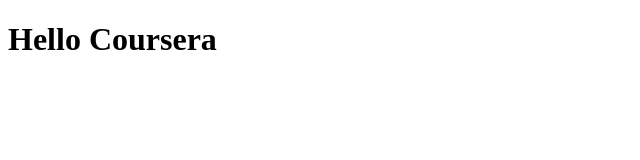
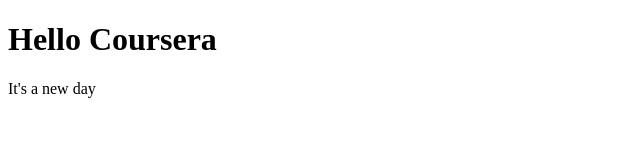
Before and after one commit to StephenAggrey655/coursera_test, a plain HTML site: page new_repo/index.html in a window 1280 px wide. Shown: the whole page, without its empty margins (0-640 px from the left). Drawn offline with Linux system fonts and the light colour scheme.

Commit message:
Second commit

```diff
--- a/new_repo/index.html
+++ b/new_repo/index.html
@@ -8,5 +8,6 @@
 </head>
 <body>
     <h1>Hello Coursera</h1>
+    <p>It's a new day</p>
 </body>
 </html>
```
